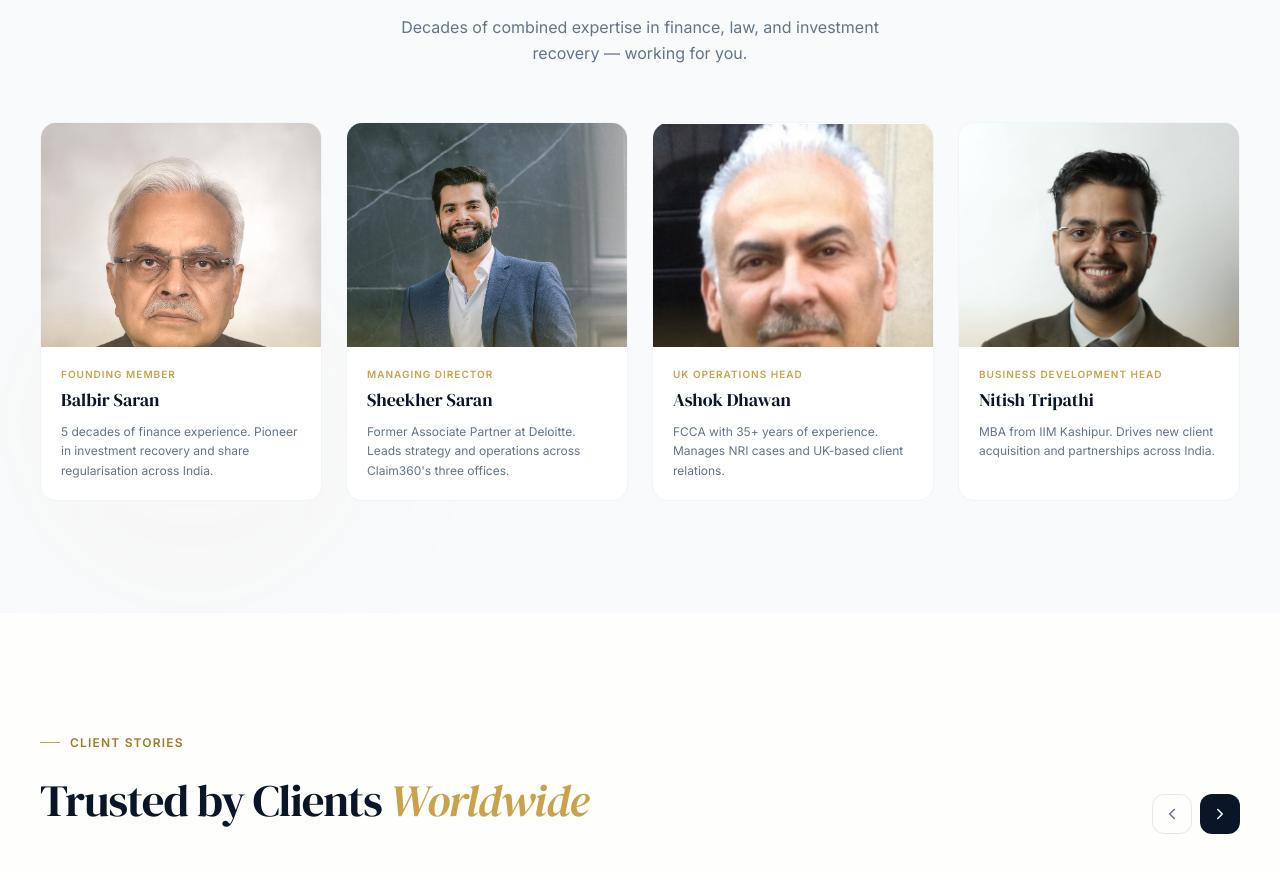
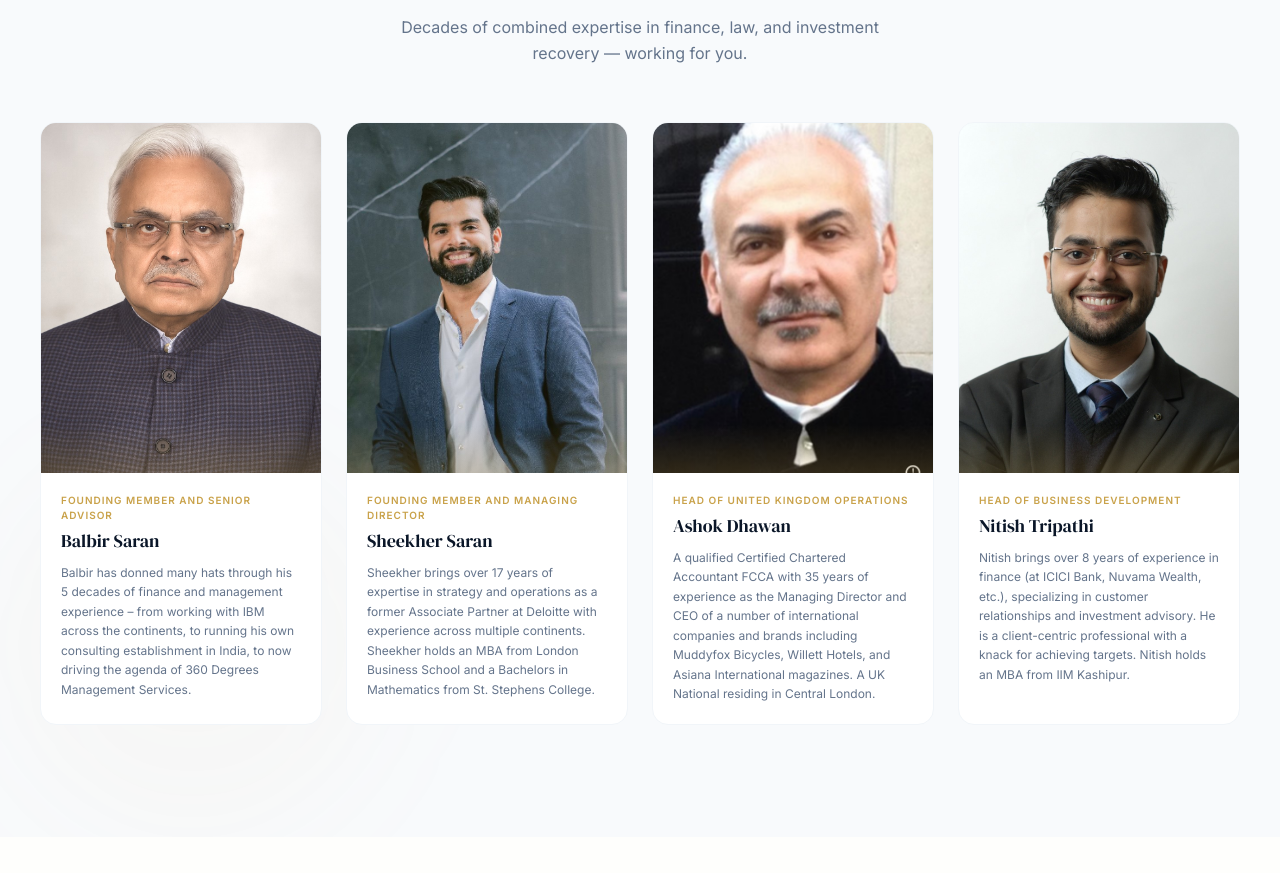
Before and after one commit to ManavClaim360/claim360-website, a React (Vite) app in the folder frontend/: page / in a window 1280 px wide. Shown: the part 5220-6093 px from the top of the page. Built offline with nearby package versions, Linux system fonts and the light colour scheme; no server answers.

Commit message:
Updated management section

```diff
--- a/frontend/src/components/home/ManagementSection.jsx
+++ b/frontend/src/components/home/ManagementSection.jsx
@@ -4,29 +4,29 @@ import { Linkedin } from 'lucide-react'
 const TEAM = [
   {
     name: 'Balbir Saran',
-    role: 'Founding Member',
-    desc: '5 decades of finance experience. Pioneer in investment recovery and share regularisation across India.',
+    role: 'FOUNDING MEMBER AND SENIOR ADVISOR',
+    desc: 'Balbir has donned many hats through his 5 decades of finance and management experience – from working with IBM across the continents, to running his own consulting establishment in India, to now driving the agenda of 360 Degrees Management Services.',
     photo: '/assets/Balbir-Saran.jpeg',
     initials: 'BS',
   },
   {
     name: 'Sheekher Saran',
-    role: 'Managing Director',
-    desc: 'Former Associate Partner at Deloitte. Leads strategy and operations across Claim360\'s three offices.',
+    role: 'FOUNDING MEMBER AND MANAGING DIRECTOR',
+    desc: 'Sheekher brings over 17 years of expertise in strategy and operations as a former Associate Partner at Deloitte with experience across multiple continents. Sheekher holds an MBA from London Business School and a Bachelors in Mathematics from St. Stephens College.',
     photo: '/assets/Sheekher-Saran.jpeg',
     initials: 'SS',
   },
   {
     name: 'Ashok Dhawan',
-    role: 'UK Operations Head',
-    desc: 'FCCA with 35+ years of experience. Manages NRI cases and UK-based client relations.',
+    role: 'HEAD OF UNITED KINGDOM OPERATIONS',
+    desc: 'A qualified Certified Chartered Accountant FCCA with 35 years of experience as the Managing Director and CEO of a number of international companies and brands including Muddyfox Bicycles, Willett Hotels, and Asiana International magazines. A UK National residing in Central London.',
     photo: '/assets/Ashok-Dhawan-02.jpg',
     initials: 'AD',
   },
   {
     name: 'Nitish Tripathi',
-    role: 'Business Development Head',
-    desc: 'MBA from IIM Kashipur. Drives new client acquisition and partnerships across India.',
+    role: 'HEAD OF BUSINESS DEVELOPMENT',
+    desc: 'Nitish brings over 8 years of experience in finance (at ICICI Bank, Nuvama Wealth, etc.), specializing in customer relationships and investment advisory. He is a client-centric professional with a knack for achieving targets. Nitish holds an MBA from IIM Kashipur.',
     photo: '/assets/NITISH-TRIPATHI.jpg.jpeg',
     initials: 'NT',
   },
@@ -45,7 +45,11 @@ export default function ManagementSection() {
   }, [])
 
   return (
-    <section id="team" ref={ref} className="section-pad bg-slate-50 dark:bg-navy-deep relative overflow-hidden">
+    <section
+      id="team"
+      ref={ref}
+      className="section-pad bg-slate-50 dark:bg-navy-deep relative overflow-hidden"
+    >
       {/* BG glow */}
       <div className="absolute bottom-0 left-0 w-96 h-96 bg-gold/[0.03] rounded-full blur-3xl pointer-events-none" />
 
@@ -53,10 +57,11 @@ export default function ManagementSection() {
         {/* Header */}
         <div className="text-center mb-14">
           <div className="eyebrow reveal mb-4 justify-center">Our Leadership</div>
-          <h2 className="reveal font-display text-navy dark:text-white tracking-tight"
-            style={{ fontSize: 'clamp(28px, 3.5vw, 46px)' }}>
-            Meet the{' '}
-            <span className="italic text-gold">Team</span>
+          <h2
+            className="reveal font-display text-navy dark:text-white tracking-tight"
+            style={{ fontSize: 'clamp(28px, 3.5vw, 46px)' }}
+          >
+            Meet the <span className="italic text-gold">Team</span>
           </h2>
           <p className="reveal text-slate-500 dark:text-white/45 text-base max-w-lg mx-auto mt-4 leading-relaxed">
             Decades of combined expertise in finance, law, and investment recovery — working for you.
@@ -72,21 +77,18 @@ export default function ManagementSection() {
               style={{ transitionDelay: `${i * 80}ms` }}
             >
               {/* Photo */}
-              <div className="relative h-56 bg-slate-100 dark:bg-navy-mid overflow-hidden">
+              <div className="relative aspect-[4/5] w-full bg-slate-100 dark:bg-navy-mid overflow-hidden">
                 <img
                   src={member.photo}
                   alt={member.name}
-                  className="w-full h-full object-cover object-top group-hover:scale-105 transition-transform duration-500"
+                  className="absolute inset-0 h-full w-full object-cover object-center group-hover:scale-105 transition-transform duration-500"
                   onError={e => {
                     e.currentTarget.style.display = 'none'
                     e.currentTarget.nextSibling.style.display = 'flex'
                   }}
                 />
                 {/* Fallback initials */}
-                <div
-                  className="hidden absolute inset-0 items-center justify-center bg-navy"
-                  style={{ display: 'none' }}
-                >
+                <div className="hidden absolute inset-0 items-center justify-center bg-navy">
                   <span className="font-display text-4xl text-gold">{member.initials}</span>
                 </div>
                 {/* Gold bottom gradient */}
@@ -95,7 +97,9 @@ export default function ManagementSection() {
 
               {/* Info */}
               <div className="p-5">
-                <div className="text-[10px] font-semibold uppercase tracking-widest text-gold mb-1">{member.role}</div>
+                <div className="text-[10px] font-semibold uppercase tracking-widest text-gold mb-1">
+                  {member.role}
+                </div>
                 <h3 className="font-display text-navy dark:text-white text-lg mb-2">{member.name}</h3>
                 <p className="text-slate-500 dark:text-white/40 text-xs leading-relaxed">{member.desc}</p>
               </div>
```
